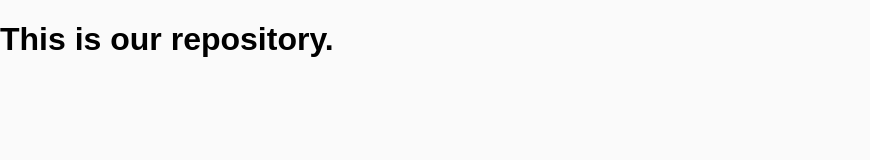
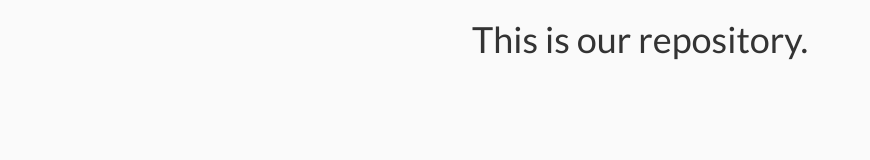
Before and after one commit to gitserverhu/git_training, a plain HTML site: page index.html in a window 1280 px wide. Shown: the whole page, without its empty margins (0-870 px from the left). Drawn offline with nearby package versions, Linux system fonts and the light colour scheme.

Commit message:
Inclusion of Bootstrap and Lato font

```diff
--- a/assets/css/style.css
+++ b/assets/css/style.css
@@ -2,5 +2,5 @@ body {
     margin: 0;
     padding: 0;
     background-color: #FAFAFA;
-    font-family: Arial;
+    font-family: "Lato", Arial;
 }
--- a/index.html
+++ b/index.html
@@ -3,9 +3,25 @@
 <head>
     <meta charset="UTF-8">
     <title>Index Page</title>
+
+    <link href='http://fonts.googleapis.com/css?family=Lato&subset=latin,latin-ext' rel='stylesheet' type='text/css'>
+
+    <!-- Latest compiled and minified CSS -->
+    <link rel="stylesheet" href="https://maxcdn.bootstrapcdn.com/bootstrap/3.3.7/css/bootstrap.min.css" integrity="sha384-BVYiiSIFeK1dGmJRAkycuHAHRg32OmUcww7on3RYdg4Va+PmSTsz/K68vbdEjh4u" crossorigin="anonymous">
+
+    <!-- Optional theme -->
+    <link rel="stylesheet" href="https://maxcdn.bootstrapcdn.com/bootstrap/3.3.7/css/bootstrap-theme.min.css" integrity="sha384-rHyoN1iRsVXV4nD0JutlnGaslCJuC7uwjduW9SVrLvRYooPp2bWYgmgJQIXwl/Sp" crossorigin="anonymous">
+
+    <!-- Latest compiled and minified JavaScript -->
+    <script src="https://maxcdn.bootstrapcdn.com/bootstrap/3.3.7/js/bootstrap.min.js" integrity="sha384-Tc5IQib027qvyjSMfHjOMaLkfuWVxZxUPnCJA7l2mCWNIpG9mGCD8wGNIcPD7Txa" crossorigin="anonymous"></script>
+
     <link rel="stylesheet" href="assets/css/style.css">
 </head>
 <body>
-    <h1>This is our repository.</h1>
+    <div class="container">
+        <header>
+            <h1 class="text-center">This is our repository.</h1>
+        </header>
+    </div>
 </body>
 </html>
```
